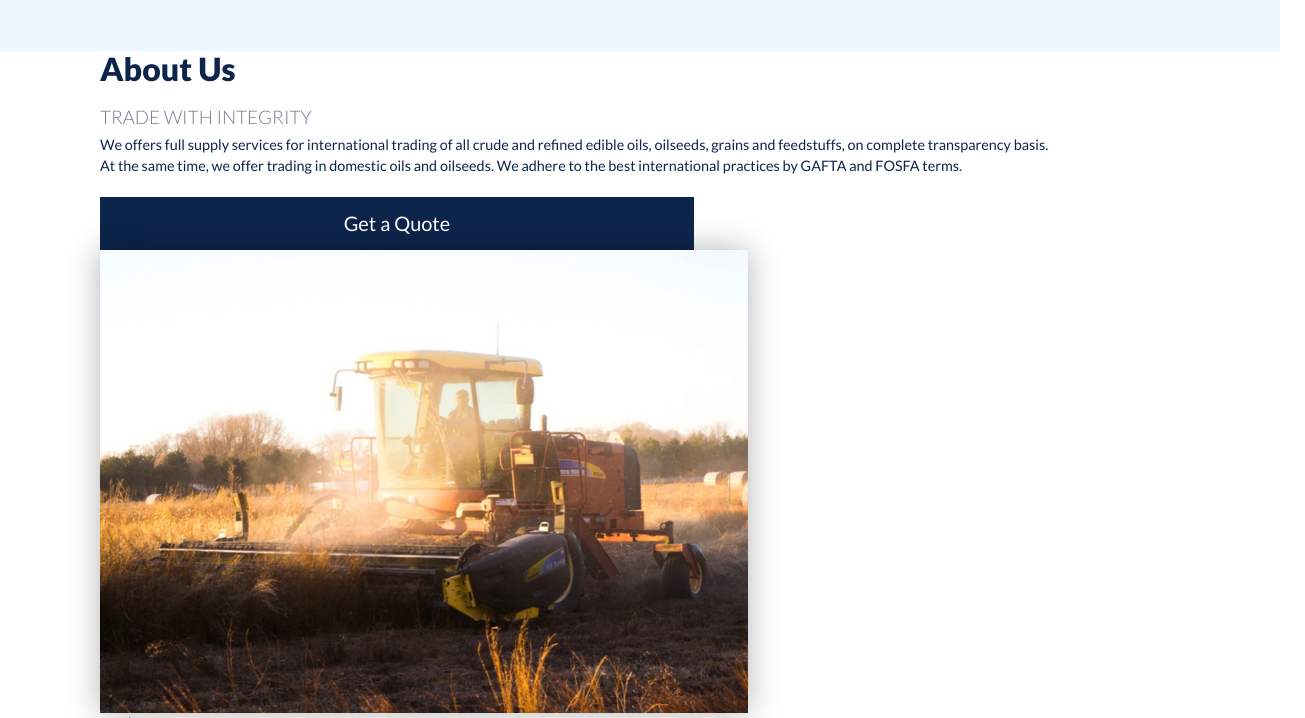
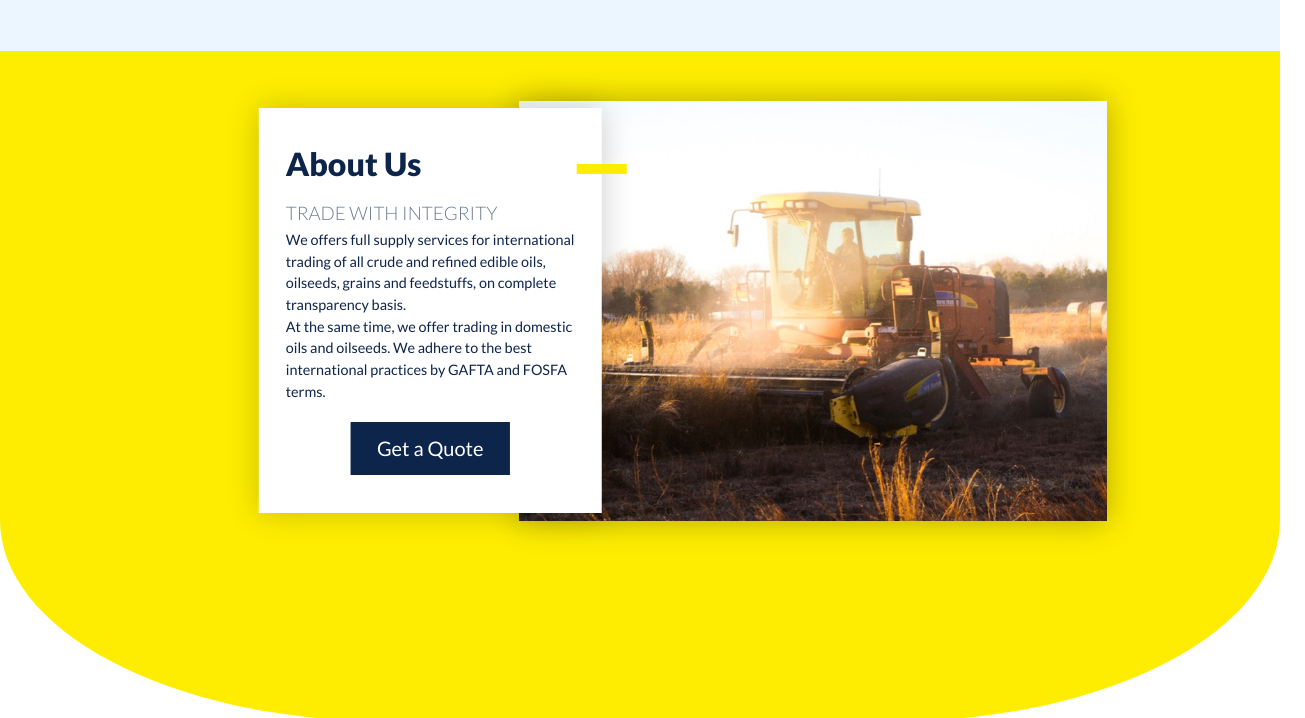
Before and after one commit to stahamnguyen/sabso, a website: page app/index.html in a window 1280 px wide. Shown: the part 930-1648 px from the top of the page, 1305 px wide, since content can reach past the window. Drawn offline with Linux system fonts and the light colour scheme; files whose address does not match are found by name.

Commit message:
resolve conflict

```diff
--- a/app/assets/styles/styles.css
+++ b/app/assets/styles/styles.css
@@ -10,9 +10,5 @@
 @import "base/_navbar.css";
 @import "components/_hero.css";
 @import "components/_clients.css";
-<<<<<<< HEAD
 @import "components/_about-us.css";
-=======
-/* @import "components/_general-information.css"; */
->>>>>>> 2130fda1890b6232db127244c4293ceb7a736b2c
 @import "components/_form.css";
--- a/app/temp/styles/styles.css
+++ b/app/temp/styles/styles.css
@@ -583,7 +583,6 @@ img {
             margin-left: calc((100% - 760px)/2);
         }
 
-<<<<<<< HEAD
 .about_us {
 
     position: relative;
@@ -593,9 +592,6 @@ img {
     border-bottom-left-radius: 30%;
     border-bottom-right-radius: 30%;
 }
-=======
-/* @import "components/_general-information.css"; */
->>>>>>> 2130fda1890b6232db127244c4293ceb7a736b2c
 
 .about_us__content {
         position: relative;
```
